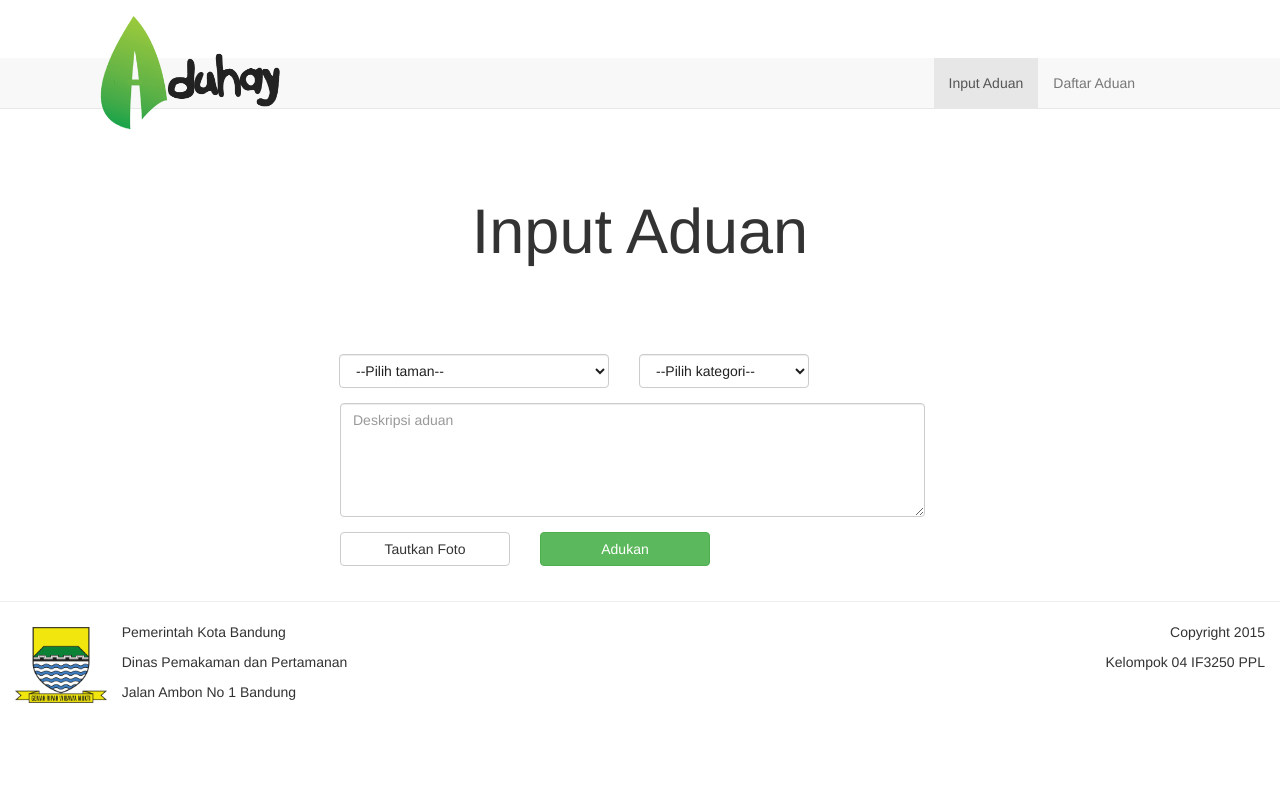
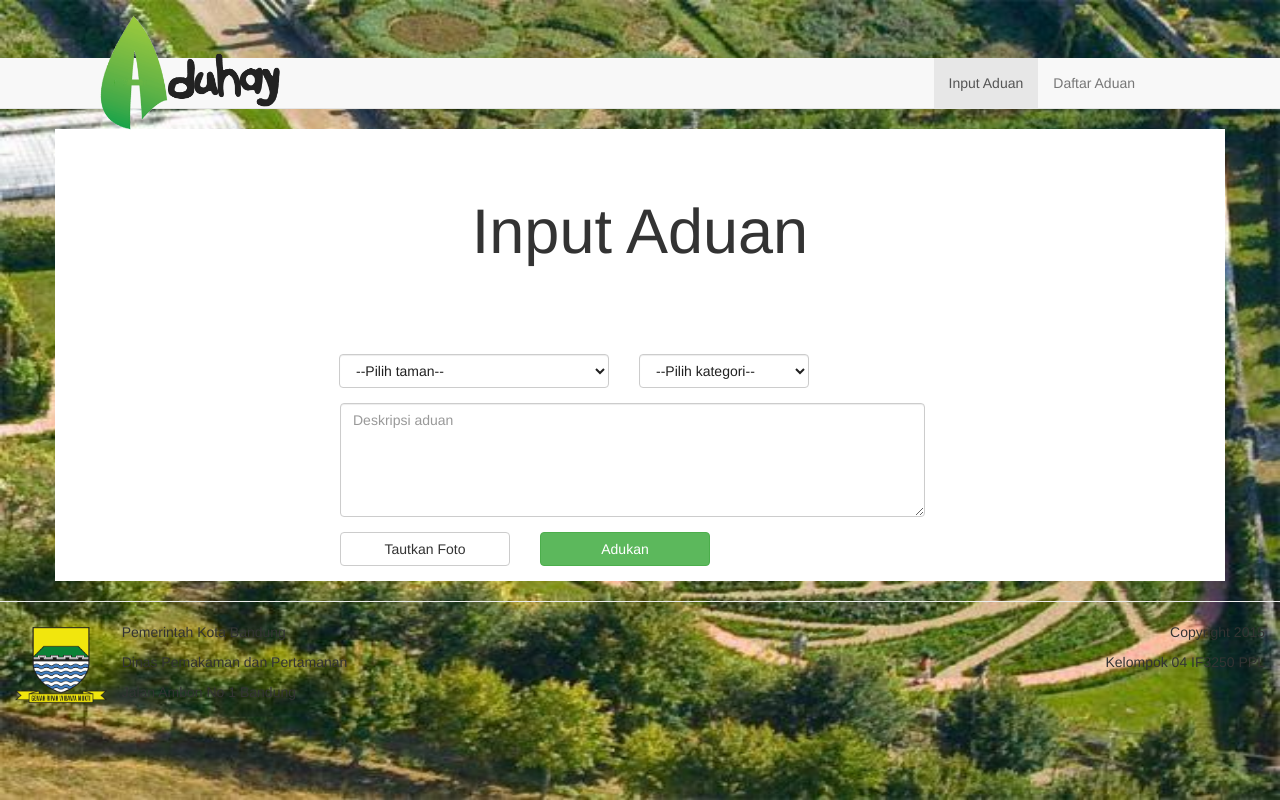
Before and after one commit to hayyuelha/aduhay, a PHP site: page /tcpdf/home in a window 1280 px wide. Run offline with PHP 8.4, Linux system fonts and the light colour scheme; data comes from the database, SQL or seed files in the repository; some libraries are stand-ins or nearby versions.

Commit message:
background++

```diff
--- a/assets/css/custom.css
+++ b/assets/css/custom.css
@@ -62,10 +62,22 @@
 }
 
 body {
+<<<<<<< HEAD
+	min-height: 2000px;
+	padding-top: 70px;
+    background-image: url("../img/bg.jpg");
+    background-attachment: fixed;
+    background-size:100% 100%;
+    background-repeat: no-repeat;
+=======
 	min-height: 200px;
 	padding-top: 20px;
+>>>>>>> 66d4eda53365f3c1690ae706941537d43ebf4734
 }
 
+#bg {
+    background-color: white;
+}
 #login {
     padding-top: 50px
 }
--- a/views/pages/aduan.php
+++ b/views/pages/aduan.php
@@ -21,7 +21,7 @@
       </div>
 </nav>
 
-<div class="container">
+<div class="container" id="bg">
 
       <div class="col-md-10 col-md-offset-1">
 
--- a/views/pages/home.php
+++ b/views/pages/home.php
@@ -20,7 +20,7 @@
       </div>
 </nav>
 
-<div class="container">
+<div class="container" id="bg">
 
 
       <div class="col-md-6 col-md-offset-3">
```
Also changed, not shown: assets/img/bg.jpg (added).
